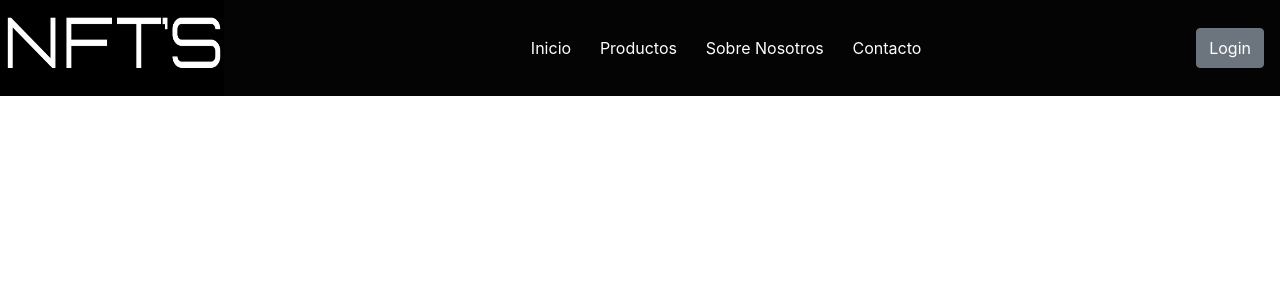
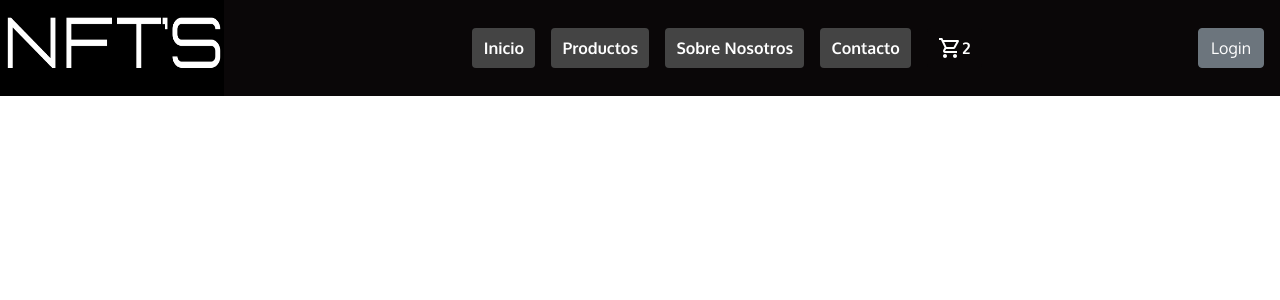
Before and after one commit to raulereno/cursoReact-desafios, a React (Create React App) app: page / in a window 1280 px wide. Shown: the top 300 px of the page. Built offline with nearby package versions, Linux system fonts and the light colour scheme.

Commit message:
trabajo finalizado, ver junto con la clase si esta bien hecho

```diff
--- a/public/index.html
+++ b/public/index.html
@@ -10,7 +10,7 @@
       content="Web site created using create-react-app"
     />
     <link href="https://cdn.jsdelivr.net/npm/bootstrap@5.1.3/dist/css/bootstrap.min.css" rel="stylesheet" integrity="sha384-1BmE4kWBq78iYhFldvKuhfTAU6auU8tT94WrHftjDbrCEXSU1oBoqyl2QvZ6jIW3" crossorigin="anonymous">
-    <link rel="apple-touch-icon" href="%PUBLIC_URL%/logo192.png" />
+    <link rel="apple-touch-icon" href="%PUBLIC_URL%/logo.ico" />
     <!--
       manifest.json provides metadata used when your web app is installed on a
       user's mobile device or desktop. See https://developers.google.com/web/fundamentals/web-app-manifest/
--- a/src/App.js
+++ b/src/App.js
@@ -1,7 +1,6 @@
 import './scss/styles.scss';
 import Navbar from './componentes/NavBar';
 import logo from "./logo-normal.png";
-
 
 function App() {
 
--- /dev/null
+++ b/src/componentes/CartWidget.js
@@ -0,0 +1,9 @@
+import iconCarrito from './../local_grocery_store_white_24dp.svg';
+
+function Carrito(){
+    return(
+        <img src={iconCarrito} alt="" className='iconoCarrito'/>
+    )
+}
+
+export default Carrito
--- /dev/null
+++ b/src/componentes/ItemListContainer.js
@@ -0,0 +1,8 @@
+import React from "react";
+
+function ItemListContainer(){
+    return(
+        <p className="itemList">2</p>
+    )
+}
+export default ItemListContainer
--- a/src/componentes/NavBar.js
+++ b/src/componentes/NavBar.js
@@ -1,21 +1,16 @@
 import React from "react";
+import Carrito from "./CartWidget";
+import ItemList from "./ItemListContainer"
 
 function NavBar(){
     return(
         <nav className='menu'>
             <ul className='menu-lista'>
-                <a href="">
-                    <li>Inicio</li>
-                </a>
-                <a href="">
-                    <li>Productos</li>
-                </a>
-                <a href="">
-                    <li>Sobre Nosotros</li>
-                </a>
-                <a href="">
-                    <li>Contacto</li>
-                </a>
+                <li><a href="">Inicio</a></li>
+                <li><a href="">Productos</a></li>
+                <li><a href="">Sobre Nosotros</a></li>
+                <li><a href="">Contacto</a></li>
+                <li><a href="" className='linkACarrito'><Carrito/><ItemList/></a></li>
             </ul>
         </nav>
     )
--- a/src/scss/styles.scss
+++ b/src/scss/styles.scss
@@ -1,6 +1,11 @@
+@import url('https://fonts.googleapis.com/css2?family=Oxygen:wght@300;400;700&display=swap');
+
+*{
+    font-family: 'Oxygen', sans-serif;
+}
 .navBar{
     display: flex;
-    background-color: #000000fb;
+    background-color: #0A0708;
     justify-content: space-between;
 
     .logo{
@@ -14,25 +19,47 @@
             display: flex;
             margin: 0;
 
-            a{
-                display: flex;
-                text-decoration: none;
-                margin: 0;
-                li{
-                    list-style: none;
-                    margin: 0 0.5rem;
-                    padding: 0.4rem;
+            li{
+                list-style: none;
+                margin: 0 0.5rem;
+                align-self: center;
+
+
+                a{
+                    background-color: #444444;
+                    display: flex;
+                    text-decoration: none;
+                    margin: 0;
+                    font-weight: bold;
+                    padding: 0.5rem 0.7rem ;
                     border-radius:4px ;
                     color: white;
+                        &:hover{
+                            background-color: #B1B1B1;
+                            color: black;
+                            transform: scale(1.1);
+                        }
+                    }
+            }
+            .linkACarrito{
+                display: flex;
+                background-color: #0A0708;
+                &:hover{
+                    background-color: #0A0708;
+                        transform: scale(1.2);
+                        background-color: #0A0708;
 
-                    &:hover{
-                        background-color: white;
-                        color: black;
-                    }
+                }
+
+                .itemList{
+                    color: white;
+
+                    margin: 0;
                 }
             }
         }
     }
+
     .botonLogin{
         height: 2.5rem;
         align-self: center;
```
Also changed, not shown: src/local_grocery_store_white_24dp.svg (added).
